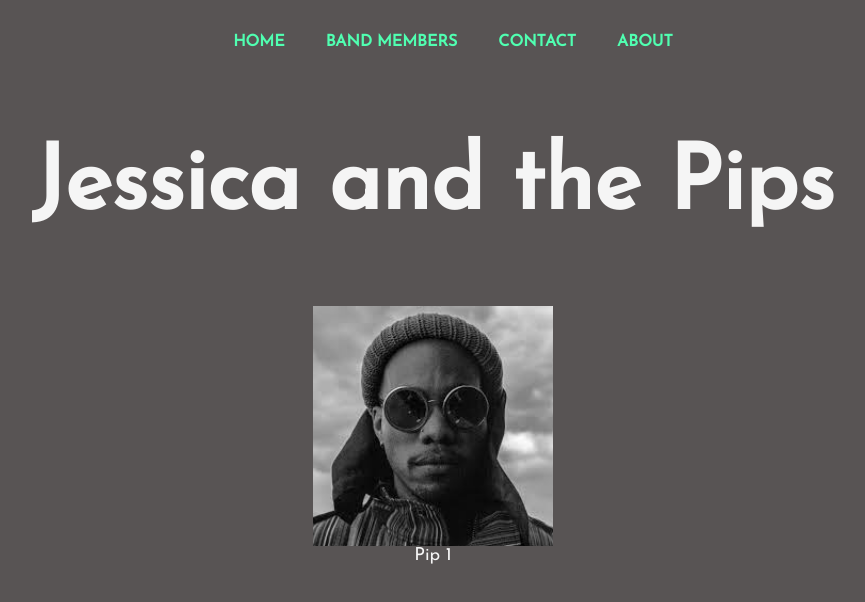
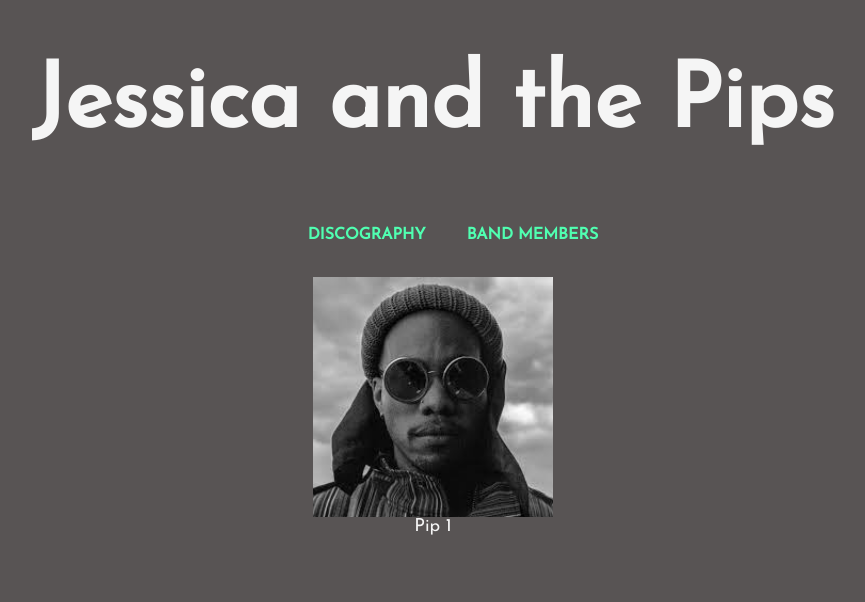
Before and after one commit to nashvillefcc/bandz, a plain HTML site: page members.html in a window 1280 px wide. Shown: the top 602 px of the page, without its empty margins (207-1072 px from the left). Drawn offline with Linux system fonts and the light colour scheme.

Commit message:
Changed navbar and members page header

```diff
--- a/members.html
+++ b/members.html
@@ -5,21 +5,25 @@
     <meta name="viewport" content="width=device-width, initial-scale=1.0" />
     <meta http-equiv="X-UA-Compatible" content="ie=edge" />
     <link rel="stylesheet" href="./main.css" />
-		<link href="https://fonts.googleapis.com/css?family=Lobster" rel="stylesheet" type="text/css" />
+    <link
+      href="https://fonts.googleapis.com/css?family=Lobster"
+      rel="stylesheet"
+      type="text/css"
+    />
     <title>Band Members</title>
-
   </head>
   <body>
-			<nav class="">
+    <h1 class="title" style="text-align: center">Jessica and the Pips</h1>
+    <nav class="navbar">
       <ul>
-						<li><a href="index.html">Home</a></li>
+        <!-- <li><a href="index.html">Home</a></li> -->
+        <li><a href="albums.html">Discography</a></li>
         <li><a href="members.html">Band Members</a></li>
-						<li><a href="#contact">Contact</a></li>
-						<li><a href="#about">About</a></li>
+        <!-- <li><a href="#contact">Contact</a></li> -->
+        <!-- <li><a href="#about">About</a></li> -->
       </ul>
     </nav>
     <section>
-			<h2 class="title" style="text-align: center">Jessica and the Pips</h2>
       <!-- Slideshow container -->
       <center>
         <div class="slideshow-container">
@@ -50,7 +54,14 @@
       <center>
         <div id="iframe-container"></div>
         <div id="iframe-container iframe">
-					<iframe style="text-align: center" width="1280" height="720" src="https://www.youtube.com/embed/jXv7eRZ8Eto?rel=0;&autoplay=1&mute=1&opacity=1" frameborder="0" allow="accelerometer; autoplay; encrypted-media; gyroscope; picture-in-picture" allowfullscreen
+          <iframe
+            style="text-align: center"
+            width="1280"
+            height="720"
+            src="https://www.youtube.com/embed/jXv7eRZ8Eto?rel=0;&autoplay=1&mute=1&opacity=1"
+            frameborder="0"
+            allow="accelerometer; autoplay; encrypted-media; gyroscope; picture-in-picture"
+            allowfullscreen
           ></iframe>
         </div>
       </center>
```
Also changed, not shown: albums.html (+4 -4 lines), index.html (+5 -5 lines). Lines whose indentation alone changed are shown as unchanged.
